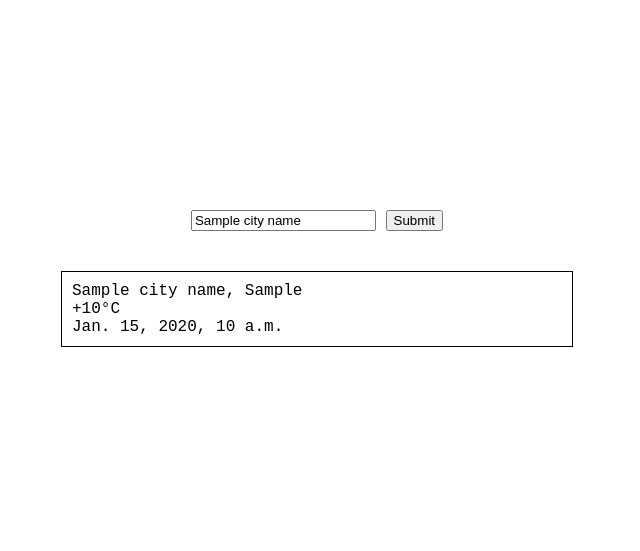
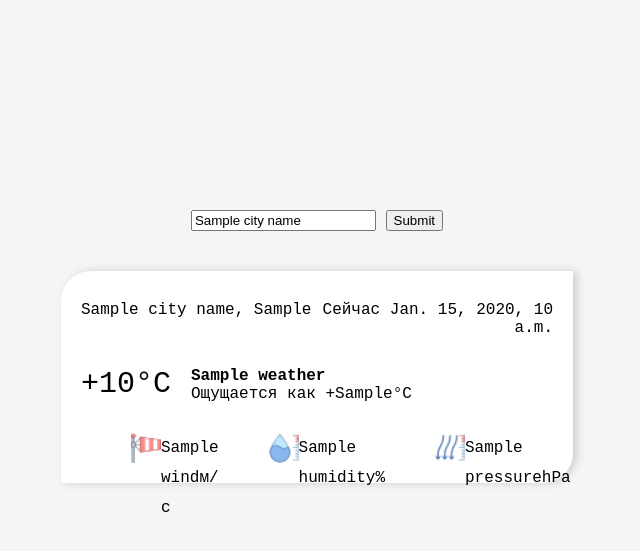
Before and after one commit to SakurasouX/WeatherApp, a Django app: template main/templates/main/index.html in a window 1280 px wide. Shown: the top 551 px of the page, without its empty margins (323-963 px from the left). Run offline with Django 4.2, Linux system fonts and the light colour scheme; the template is opened without the code that fills it: most values are stand-ins (such as "Sample title", 1, 10 or a date in 2020).

Commit message:
added new styles

```diff
--- a/main/static/main/css/styles.css
+++ b/main/static/main/css/styles.css
@@ -12,15 +12,21 @@ body {
     margin: auto;
     margin-top: 200px;
     font-family: 'Courier New', Courier, monospace;
+    background-color: whitesmoke;
 }
 
 .main-weather-block {
-    border: 1px solid black;
+    border: 1px black;
+    border-radius: 30px;
+    border-bottom-left-radius: 1px;
+    border-top-right-radius: 1px;
+    box-shadow: 4px 0px 8px 0px rgba(34, 60, 80, 0.2);
     margin: auto;
     margin-top: 30px;
     margin-bottom: 30px;
     width: 50%;
-    padding: 10px;
+    padding: 20px;
+    background-color: white;
 }
 
 .main-weather-time {
@@ -35,3 +41,66 @@ body {
     margin: auto;
     padding: 10px;
 }
+
+
+/* Styles for city info */
+
+.city-info {
+    display: flex;
+    margin-top: 10px;
+}
+
+.city-name {
+    flex: 1;
+}
+
+.city-time {
+    flex: 1;
+    text-align: right;
+}
+
+.container-temp {
+    display: flex;
+    margin-top: 30px;
+    margin-bottom: 30px;
+}
+
+.temp {
+    font-size: 30px;
+}
+
+.weather {
+    font-weight: bold;
+}
+
+.container-temp-description {
+    margin-left: 20px;
+}
+
+
+/* Styles for another info */
+
+.container-weather {
+    display: flex;
+}
+
+.container-weather div {
+    display: flex;
+    flex: 1;
+}
+
+.container-weather-image {
+    flex: 1;
+    font-size: 30px;
+    height: 30px;
+}
+
+.container-weather-image img {
+    margin-left: 50px;
+}
+
+.container-weather-info {
+    flex: 2;
+    height: 30px;
+    line-height: 30px;
+}
--- a/main/templates/main/index.html
+++ b/main/templates/main/index.html
@@ -15,16 +15,42 @@
 {% if city_name %}
     <div class="main-weather-block">
 
-        <div class="city">
-            {{ city_name }}, {{ city_country }}
+        <div class="city-info">
+            <div class="city-name">
+                {{ city_name }}, {{ city_country }}
+            </div>
+
+            <div class="city-time">
+                Сейчас {{ time }}
+                <!-- <img src="../../static/main/image/morning.png" style="width: 40px; height: 40px;"> -->
+            </div>
         </div>
 
-        <div class="temp">
-            +{{ temp }}&#176;С
+        <div class="container-temp">
+            <div class="temp">+{{ temp }}&#176;С</div>
+            <div class="container-temp-description">
+                <div class="weather">{{ weather }}</div>
+                <div class="feels_like">Ощущается как +{{ feels_like }}&#176;С</div>
+            </div>
         </div>
 
-        <div>
-            {{ time }}
+        <div class="container-weather">
+            <div>
+                <div class="container-weather-image"><img src="../../static/main/image/wind.png"></div>
+                <div class="container-weather-info">{{ wind }}м/с</div>
+            </div>
+
+            <div>
+                <div class="container-weather-image"><img src="../../static/main/image/humidity.png"></div>
+                <div class="container-weather-info">{{ humidity }}%</div>
+            </div>
+
+            <div>
+                <div class="container-weather-image"><img src="../../static/main/image/pressure.png"></div>
+                <div class="container-weather-info">{{ pressure }}hPa</div>
+            </div>
+        </div>
+
         </div>
 
     </div>
```
Also changed, not shown: main/views.py (+12 -4 lines), main/static/main/image/humidity.png (added), main/static/main/image/pressure.png (added), main/static/main/image/wind.png (added), 1 other file.
